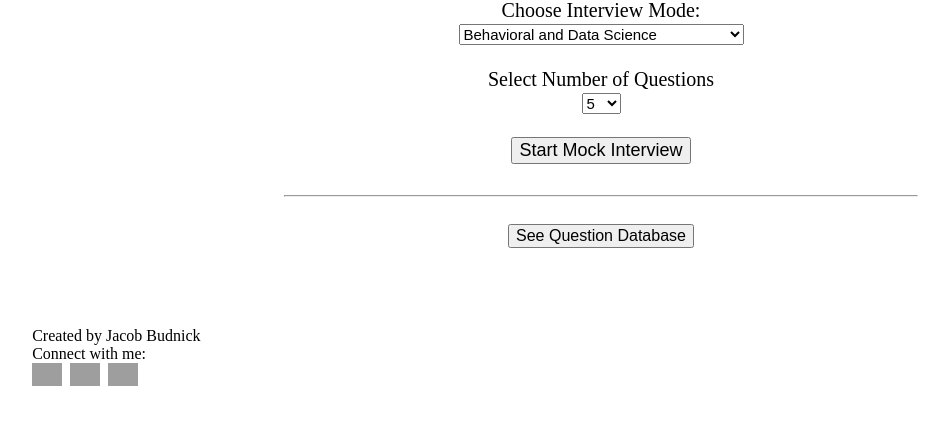
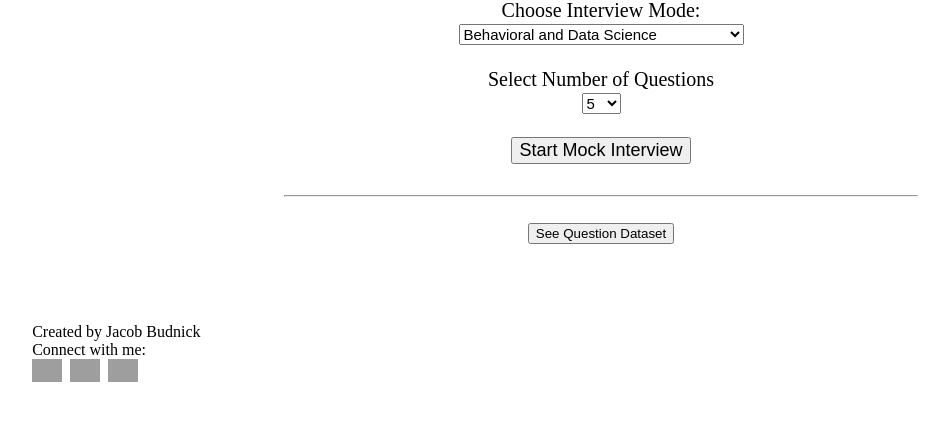
Before and after one commit to Jbudnick/Mock_Interview_App, a Flask app: page / in a window 1280 px wide. Shown: the part 342-767 px from the top of the page, without its empty margins (39-988 px from the left). Run offline with Flask 2, Linux system fonts and the light colour scheme; grey boxes are pictures that could not be loaded.

Commit message:
Modified main page readme to point to updated questions datasource. Next step use javascript to revamp webpage based app for mock interview

```diff
--- a/web_app/templates/home.html
+++ b/web_app/templates/home.html
@@ -88,9 +88,12 @@
     </form>
     </div>
     <hr><br>
-    <form action="/showdf" method='POST'>
-        <input type="submit" class ="wholedf" value="See Question Database">
-        </form><br><br><br>
+    <header class="wholedf">
+        <button onclick="window.location.href='http://raw.githubusercontent.com/Jbudnick/Mock_Interview_App/non-aws/questions.csv';">
+            See Question Dataset
+        </button>
+    </header>
+        <br><br><br>
     </form>
     </body>
     <footer>Created by Jacob Budnick<br>
```
Also changed, not shown: README.md, 2 other files.
